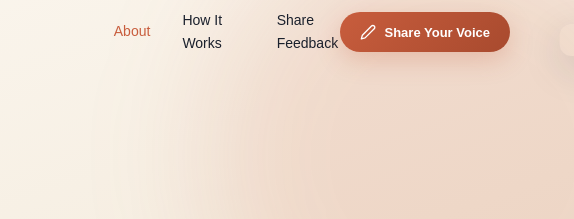
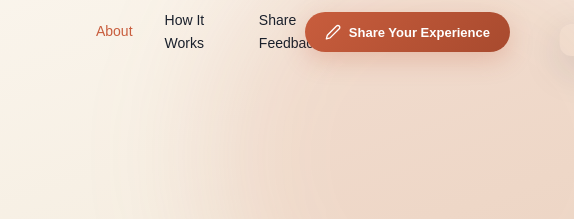
Before and after one commit to hemanathan4students/hemanathan4students.github.io, a plain HTML site: page index.html in a window 1280 px wide. Shown: the top 219 px of the page, 706-1280 px from the left. Drawn offline with Linux system fonts and the light colour scheme.

Commit message:
deploy: 9fdd0197de382ebf0bb30ce962a6cd6aa8a5a22d

```diff
--- a/index.html
+++ b/index.html
@@ -121,10 +121,10 @@
         <li><a href="#how" class="nav-link">How It Works</a></li>
         <li><a href="#categories" class="nav-link">Share Feedback</a></li>
         <li><a href="#faq" class="nav-link">FAQ</a></li>
-        <li class="nav-cta-mobile"><a href="https://forms.gle/CxZTfRKVWLQJCuHs9" target="_blank" rel="noopener noreferrer" class="btn btn-primary btn-sm"><svg class="icon" viewBox="0 0 24 24" fill="none" stroke="currentColor" stroke-width="2" stroke-linecap="round" stroke-linejoin="round" aria-hidden="true"><path d="M17 3a2.828 2.828 0 114 4L7.5 20.5 2 22l1.5-5.5L17 3z"/></svg> Share Your Voice</a></li>
+        <li class="nav-cta-mobile"><a href="https://forms.gle/CxZTfRKVWLQJCuHs9" target="_blank" rel="noopener noreferrer" class="btn btn-primary btn-sm"><svg class="icon" viewBox="0 0 24 24" fill="none" stroke="currentColor" stroke-width="2" stroke-linecap="round" stroke-linejoin="round" aria-hidden="true"><path d="M17 3a2.828 2.828 0 114 4L7.5 20.5 2 22l1.5-5.5L17 3z"/></svg> Share Your Experience</a></li>
       </ul>
       <div class="nav-right">
-        <a href="https://forms.gle/CxZTfRKVWLQJCuHs9" target="_blank" rel="noopener noreferrer" class="btn btn-primary btn-sm nav-cta-desktop"><svg class="icon" viewBox="0 0 24 24" fill="none" stroke="currentColor" stroke-width="2" stroke-linecap="round" stroke-linejoin="round" aria-hidden="true"><path d="M17 3a2.828 2.828 0 114 4L7.5 20.5 2 22l1.5-5.5L17 3z"/></svg> Share Your Voice</a>
+        <a href="https://forms.gle/CxZTfRKVWLQJCuHs9" target="_blank" rel="noopener noreferrer" class="btn btn-primary btn-sm nav-cta-desktop"><svg class="icon" viewBox="0 0 24 24" fill="none" stroke="currentColor" stroke-width="2" stroke-linecap="round" stroke-linejoin="round" aria-hidden="true"><path d="M17 3a2.828 2.828 0 114 4L7.5 20.5 2 22l1.5-5.5L17 3z"/></svg> Share Your Experience</a>
         <button class="hamburger" id="hamburger" aria-label="Toggle menu" aria-expanded="false">
           <span></span><span></span><span></span>
         </button>
```
